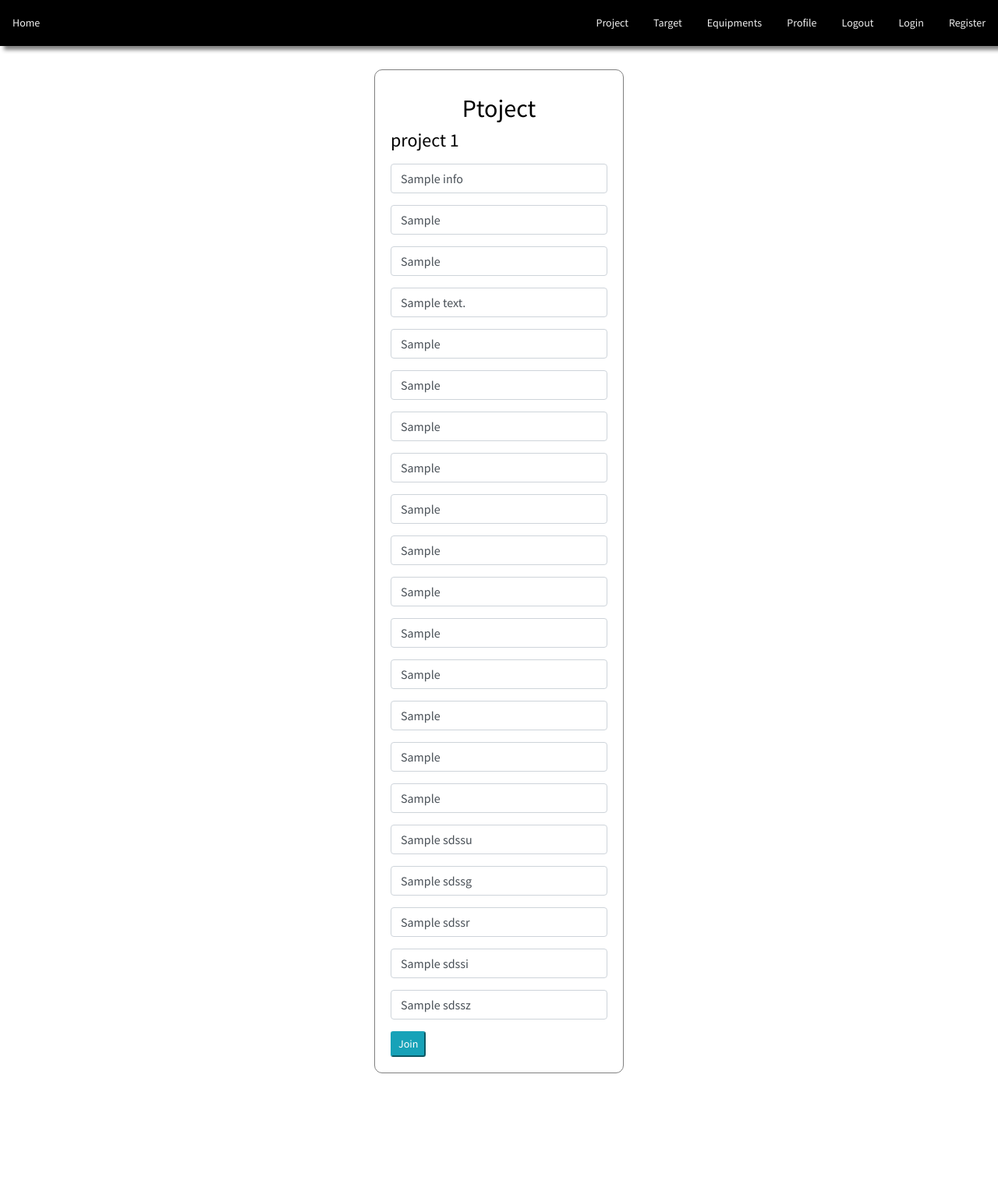
After one commit to kdy136811/ADB-Final_Project, a Flask app: template templates/projects/project.html in a window 1280 px wide. The commit adds this page. Shown: the whole page at 78% size. Run offline with Flask 2, Linux system fonts and the light colour scheme; the template is opened without the code that fills it: most values are stand-ins (such as "Sample title", 1, 10 or a date in 2020); some libraries are stand-ins or nearby versions.

Commit message:
add target and project function

```diff
--- a/app.py
+++ b/app.py
@@ -155,7 +155,7 @@ def equipments_post():
     SDSSr = request.form.get('SDSSr').strip()
     SDSSi = request.form.get('SDSSi').strip()
     SDSSz = request.form.get('SDSSz').strip()
-    hid = request.form.get('id').strip()
+    hid = request.form.get('uhaveid').strip()
     if "usr" in session:
         usr = session["usr"]
         session["usr"] = usr
@@ -169,11 +169,45 @@ def equipments_post():
             user_equipments = create_user_equipments(usr,equipments.EID,Site,Longitude,Latitude,Altitude,tz,daylight,wv,light_pollusion)
             #print('add')
         if request.form.get('button') == 'delete':
-            delete_user_equipment(usr,hid)
+            delete_user_equipment(usr,int(hid))
         user_equipments = get_user_equipments(usr)
         return render_template("accounts/equipments.html", user_equipments = user_equipments)
     else:
         return redirect(url_for("login_get"))
+
+@app.route('/projects/target', methods=['GET'])
+def target_get():
+
+    if "usr" in session:
+        usr = session["usr"]
+        session["usr"] = usr
+        target = get_target()
+        return render_template("projects/target.html", target = target)
+    else:
+        return redirect(url_for("login_get"))
+
+@app.route('/projects/target', methods=['POST'])
+def target_post():
+
+    if "usr" in session:
+        usr = session["usr"]
+        session["usr"] = usr
+        target = get_target()
+        return render_template("projects/target.html", target = target)
+    else:
+        return redirect(url_for("login_get"))
+
+@app.route('/projects/project', methods=['GET'])
+def project_get():
+
+    if "usr" in session:
+        usr = session["usr"]
+        session["usr"] = usr
+        projects = get_project(usr)
+        return render_template("projects/project.html", projects = projects)
+    else:
+        return redirect(url_for("login_get"))
+
 
 @app.route('/accounts/logout')
 def logout():
--- a/templates/accounts/equipments.html
+++ b/templates/accounts/equipments.html
@@ -6,7 +6,7 @@
     <div class="form-wrapper">
         <form method="post">
             <h2>Add new equipments</h2>
-                <input class="form-control" type="hidden" name='id' >
+                <input class="form-control" type="hidden" name='uhaveid' >
                 <input class="form-control" type="text" name="site" placeholder=" Site" >
                 <input class="form-control" type="text" name="longitude" placeholder=" Longitude" >
                 <input class="form-control" type="text" name="latitude" placeholder=" Latitude" >
@@ -54,7 +54,7 @@
             {% if user_equipments %}
              {% for info in user_equipments %}
             <h2 style="color:black">equipments {{loop.index}}</h2>
-                <input class="form-control" type="hidden" name='id' value="{{info.id}}" >
+                <input class="form-control" type="hidden" name='uhaveid' value="{{info.id}}" >
                 <input class="form-control" type="text" name="site" placeholder=" Site" value="{{ info.site }}">
                 <input class="form-control" type="text" name="longitude" placeholder=" Longitude" value="{{ info.longitude }}">
                 <input class="form-control" type="text" name="latitude" placeholder=" Latitude" value="{{ info.latitude }}">
--- /dev/null
+++ b/templates/projects/project.html
@@ -0,0 +1,38 @@
+{% extends "shared/_layout.html" %}
+{% block title %}Project{% endblock %}
+{% block main_content %}
+
+<div class="main">
+    <div class="form-wrapper">
+        <form method="post">
+            <h2>Ptoject</h2>
+                {%for info in projects%}
+                <h4>project {{loop.index}}</h4>
+                <input class="form-control" type="hidden" name="PID" value="{{info.PID}}">
+                <input class="form-control" type="text" name="title" value="{{info.title}}" >
+                <input class="form-control" type="text" name="project_type" value="{{info.project_type}}" >
+                <input class="form-control" type="text" name="PI" value="{{info.PI}}" >
+                <input class="form-control" type="text" name="description" value="{{info.description}}" >
+                <input class="form-control" type="text" name="aperture_upper_limit" value="{{info.aperture_upper_limit}}" >
+                <input class="form-control" type="text" name="aperture_lower_limit" value="{{info.aperture_lower_limit}}" >
+                <input class="form-control" type="text" name="FoV_upper_limit" value="{{info.FoV_upper_limit}}" >
+                <input class="form-control" type="text" name="FoV_lower_limit" value="{{info.FoV_lower_limit}}" >
+                <input class="form-control" type="text" name="pixel_scale_upper_limit" value="{{info.pixel_scale_lower_limit}}" >
+                <input class="form-control" type="text" name="pixel_scale_lower_limit" value="{{info.pixel_scale_lower_limit}}" >
+                <input class="form-control" type="text" name="mount_type" value="{{info.mount_type}}">
+                <input class="form-control" type="text" name="camera_type1" value="{{info.camera_type1}}">
+                <input class="form-control" type="text" name="camera_type2"  value="{{info.camera_type2}}">
+                <input class="form-control" type="text" name="JohnsonB"  value="{{info.JohnsonB}}">
+                <input class="form-control" type="text" name="JohnsonV"  value="{{info.JohnsonR}}">
+                <input class="form-control" type="text" name="JohnsonR"  value="{{info.JohnsonV}}">
+                <input class="form-control" type="text" name="SDSSu"  value="{{info.SDSSu}}">
+                <input class="form-control" type="text" name="SDSSg"  value="{{info.SDSSg}}">
+                <input class="form-control" type="text" name="SDSSr"  value="{{info.SDSSr}}">
+                <input class="form-control" type="text" name="SDSSi"  value="{{info.SDSSi}}">
+                <input class="form-control" type="text" name="SDSSz"  value="{{info.SDSSz}}">
+                <button name="button" type="submit" class="bt btn-info btn-sm" value="Join">Join</button>
+                {% endfor%}
+        </form>
+    </div>
+</div>
+{% endblock %}
--- a/templates/shared/_layout.html
+++ b/templates/shared/_layout.html
@@ -24,6 +24,8 @@
     <a href="/accounts/logout" style="float: right">Logout</a>
     <a href="/accounts/profile" style="float: right">Profile</a>
     <a href="/accounts/equipments" style="float: right">Equipments</a>
+    <a href="/projects/target" style="float: right">Target</a>
+    <a href="/projects/project" style="float: right">Project</a>
 </div>
 
 <div class="main_content">
```
Also changed, not shown: services/accounts_service.py (+28 -13 lines), services/classes.py (+32 -0 lines), templates/projects/target.html (added, +16 -0 lines).
